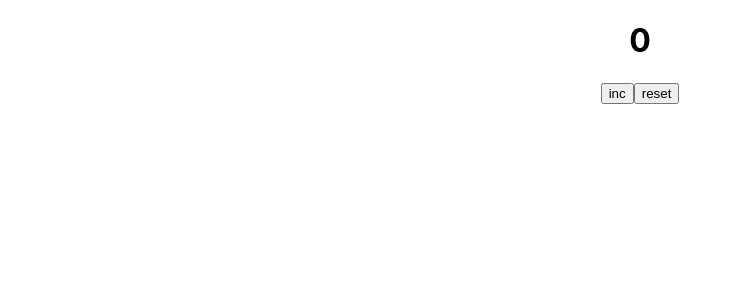
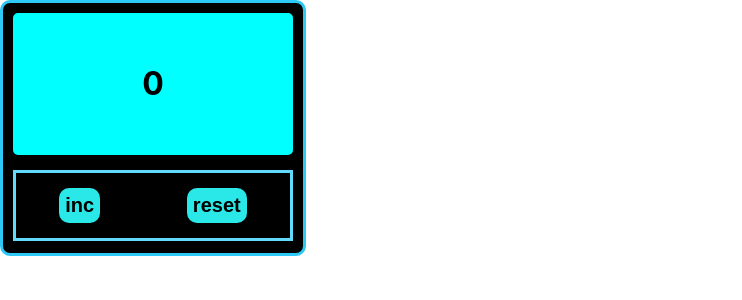
Before and after one commit to DmitriyVavilin/Counter, a React (Create React App) app: page / in a window 1280 px wide. Shown: the top 300 px of the page, without its empty margins (0-742 px from the left). Built offline with nearby package versions, Linux system fonts and the light colour scheme.

Commit message:
add style for component commit

```diff
--- a/src/App.css
+++ b/src/App.css
@@ -1,5 +1,5 @@
 .App {
-  text-align: center;
+  align-items: center;
 }
 
 .App-logo {
@@ -36,3 +36,35 @@
     transform: rotate(360deg);
   }
 }
+
+.counter_form {
+  width: 300px;
+  height: 250px;
+  border: 3px solid #2dc8f5;
+  background-color: black;
+  border-radius: 10px;
+}
+
+.counter_buttons {
+  align-items: center;
+  display: flex;
+  justify-content: space-around;
+  height: 65px;
+  margin: 10px;
+  background-color: black;
+  border: 3px solid #61dafb;
+}
+
+
+button {
+  border-radius: 10px;
+  height: 35px;
+  font-size: 20px;
+  font-weight: 600;
+  border: none;
+  background-color: #2ae8e8;
+}
+
+button:hover {
+  background-color: #2dc8f5;
+}
--- a/src/App.tsx
+++ b/src/App.tsx
@@ -1,4 +1,4 @@
-import React, {useState} from 'react';
+import React, {useEffect, useState} from 'react';
 import './App.css';
 import {Counter} from "./component/Counter";
 import {Button} from "./component/Button";
@@ -6,11 +6,24 @@ import {Button} from "./component/Button";
 function App() {
 
     const [counter, setCounter] = useState(0)
+    const keyValue = 'caunterValue'
+
+    useEffect(() => {
+        let getValue = localStorage.getItem(keyValue)
+        if (getValue) {
+            let newValue = JSON.parse(getValue)
+            setCounter(newValue)
+        }
+    }, [])
+
+    useEffect(() => {
+        localStorage.setItem(keyValue, JSON.stringify(counter))
+    }, [counter])
+
 
     const ChangeButtonHandler = () => {
         const num = counter
         setCounter(num + 1)
-        console.log(num)
 
     }
 
@@ -20,9 +33,15 @@ function App() {
 
     return (
         <div className="App">
+            <div className={'counter_form'}>
                 <Counter title={counter}/>
-        <Button name={'inc'} callback={ChangeButtonHandler}/>
+                <div className={'counter_buttons'}>
+                    <Button  name={'inc'} callback={ChangeButtonHandler}/>
                     <Button name={'reset'} callback={deleteValueCounter}/>
+                </div>
+
+            </div>
+
         </div>
     );
 }
--- /dev/null
+++ b/src/component/Counter.module.css
@@ -0,0 +1,9 @@
+.counter_form {
+    text-align: center;
+    margin: 0 auto;
+    border: 5px solid #000000;
+    background-color: aqua;
+    padding: 30px;
+    margin: 5px;
+    border-radius: 10px;
+}
--- a/src/component/Counter.tsx
+++ b/src/component/Counter.tsx
@@ -1,4 +1,5 @@
 import React from "react";
+import s from './Counter.module.css'
 
 type CounterType = {
     title: number
@@ -8,8 +9,8 @@ export const Counter = (props: CounterType) => {
     const {title} = props
 
     return(
-        <>
+        <div className={s.counter_form}>
         <h1>{title}</h1>
-        </>
+        </div>
     )
 }
```
Lines whose indentation alone changed are shown as unchanged.
